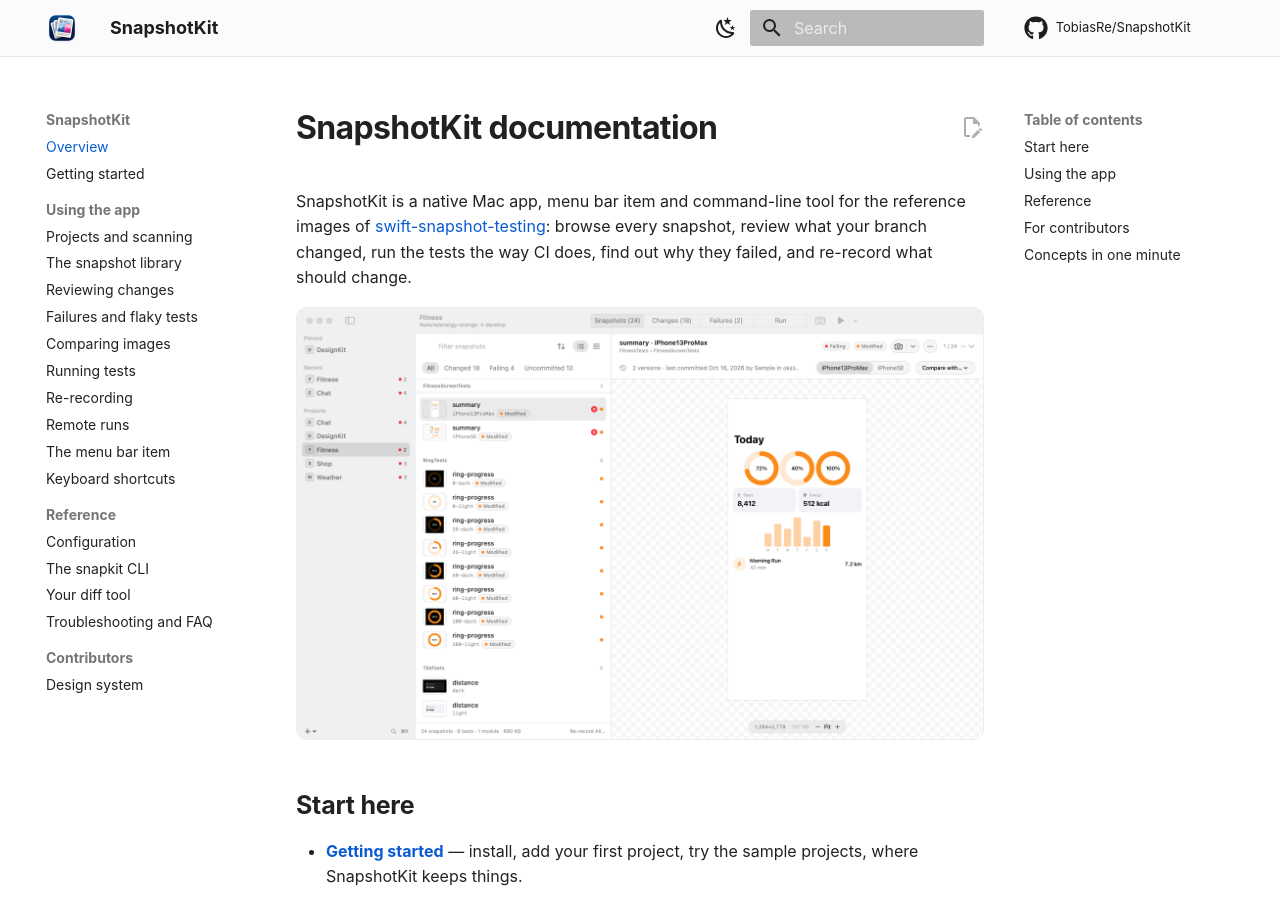
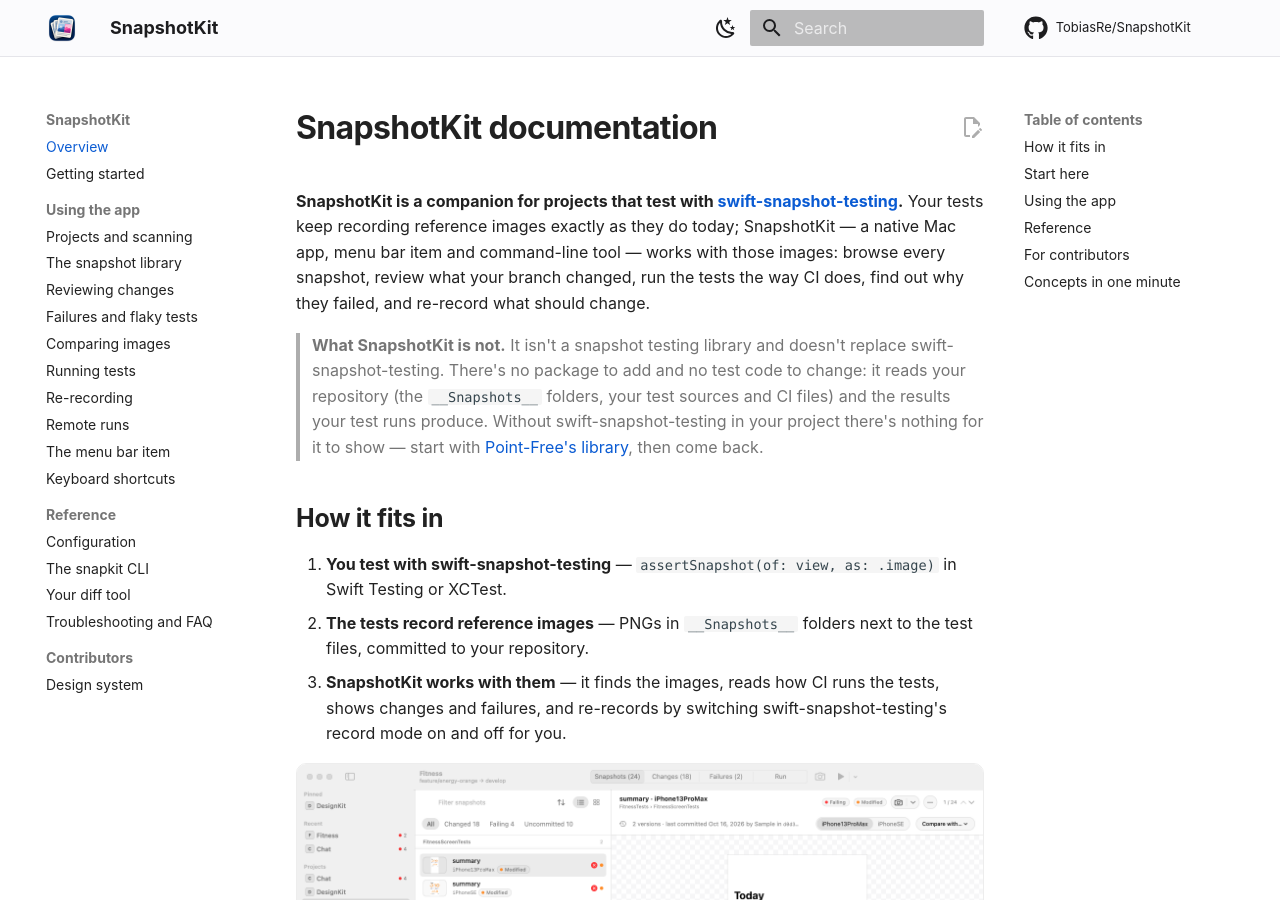
Before and after one commit to TobiasRe/SnapshotKit, an MkDocs documentation site: the page built from docs/README.md, in a window 1280 px wide and 900 px high. Built offline with MkDocs 1.6.1 and Material for MkDocs 9.7.7, drawn with Linux system fonts in a browser that asks for light colours; comment, search, counter and statistics services are not loaded.

Commit message:
Say up front that SnapshotKit is a companion to swift-snapshot-testing
The website gets a 'Companion app for swift-snapshot-testing' badge above the
headline, an intro that starts from the tests you already have, and a 'How it
fits in' section: your tests, the images they record, what SnapshotKit does
with them, with a pointer to Point-Free's library for newcomers. The page
title and link previews say it too. The docs, getting started and the README
open with it, and the docs say what SnapshotKit is not: no package to add, no
test code to change.

```diff
--- a/docs/README.md
+++ b/docs/README.md
@@ -1,9 +1,24 @@
 # SnapshotKit documentation
 
-SnapshotKit is a native Mac app, menu bar item and command-line tool for the reference images of
-[swift-snapshot-testing](https://github.com/pointfreeco/swift-snapshot-testing): browse every snapshot, review
-what your branch changed, run the tests the way CI does, find out why they failed, and re-record what should
-change.
+**SnapshotKit is a companion for projects that test with
+[swift-snapshot-testing](https://github.com/pointfreeco/swift-snapshot-testing).** Your tests keep recording
+reference images exactly as they do today; SnapshotKit — a native Mac app, menu bar item and command-line tool —
+works with those images: browse every snapshot, review what your branch changed, run the tests the way CI does,
+find out why they failed, and re-record what should change.
+
+> **What SnapshotKit is not.** It isn't a snapshot testing library and doesn't replace swift-snapshot-testing.
+> There's no package to add and no test code to change: it reads your repository (the `__Snapshots__` folders,
+> your test sources and CI files) and the results your test runs produce. Without swift-snapshot-testing in your
+> project there's nothing for it to show — start with
+> [Point-Free's library](https://github.com/pointfreeco/swift-snapshot-testing), then come back.
+
+## How it fits in
+
+1. **You test with swift-snapshot-testing** — `assertSnapshot(of: view, as: .image)` in Swift Testing or XCTest.
+2. **The tests record reference images** — PNGs in `__Snapshots__` folders next to the test files, committed to
+   your repository.
+3. **SnapshotKit works with them** — it finds the images, reads how CI runs the tests, shows changes and
+   failures, and re-records by switching swift-snapshot-testing's record mode on and off for you.
 
 ![The SnapshotKit library](images/library.png)
 
--- a/mkdocs.yml
+++ b/mkdocs.yml
@@ -2,7 +2,7 @@
 # (.github/workflows/pages.yml) at https://tobiasre.github.io/SnapshotKit/docs/.
 # Preview: pip install -r requirements-docs.txt && mkdocs serve
 site_name: SnapshotKit
-site_description: Documentation for SnapshotKit, the Mac app, menu bar item and CLI for swift-snapshot-testing.
+site_description: Documentation for SnapshotKit, the companion app for projects that test with swift-snapshot-testing.
 site_url: https://tobiasre.github.io/SnapshotKit/docs/
 repo_url: https://github.com/TobiasRe/SnapshotKit
 repo_name: TobiasRe/SnapshotKit
```
Also changed, not shown: README.md (+3 -2 lines), docs/getting-started.md (+5 -2 lines), site/index.html.
